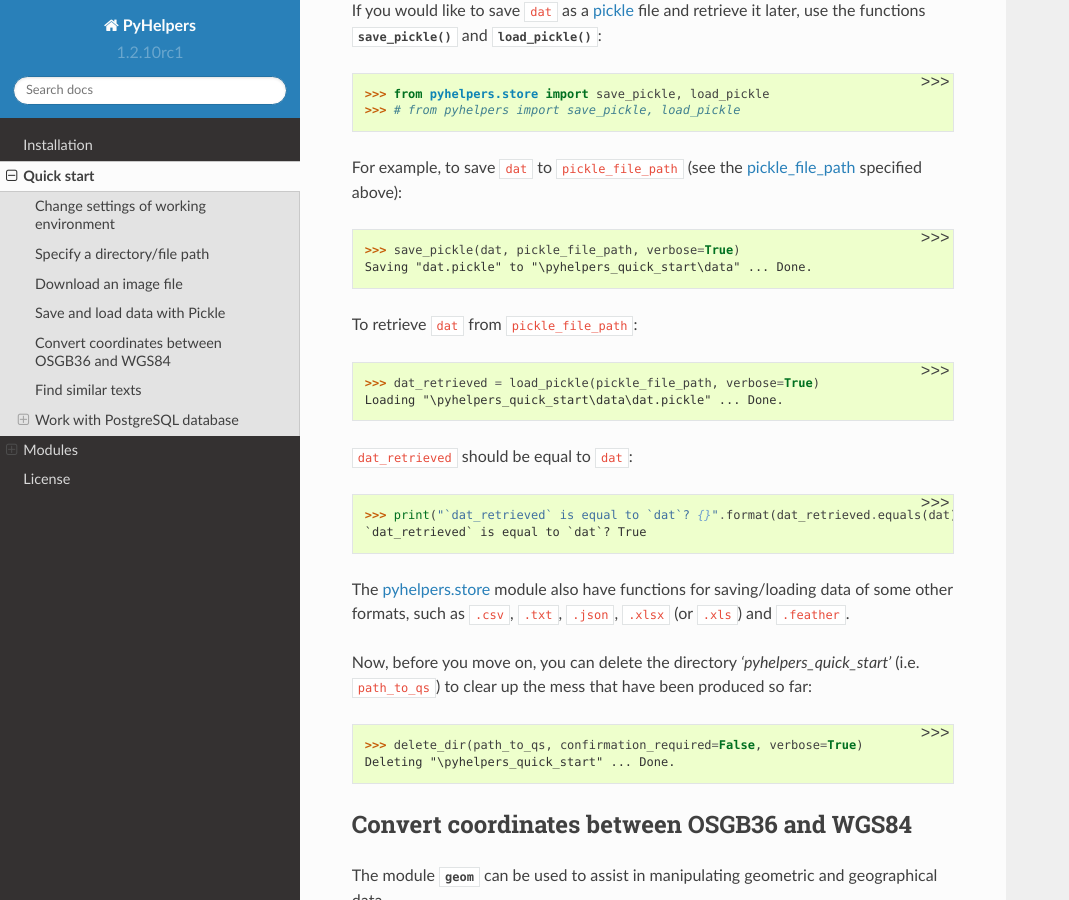
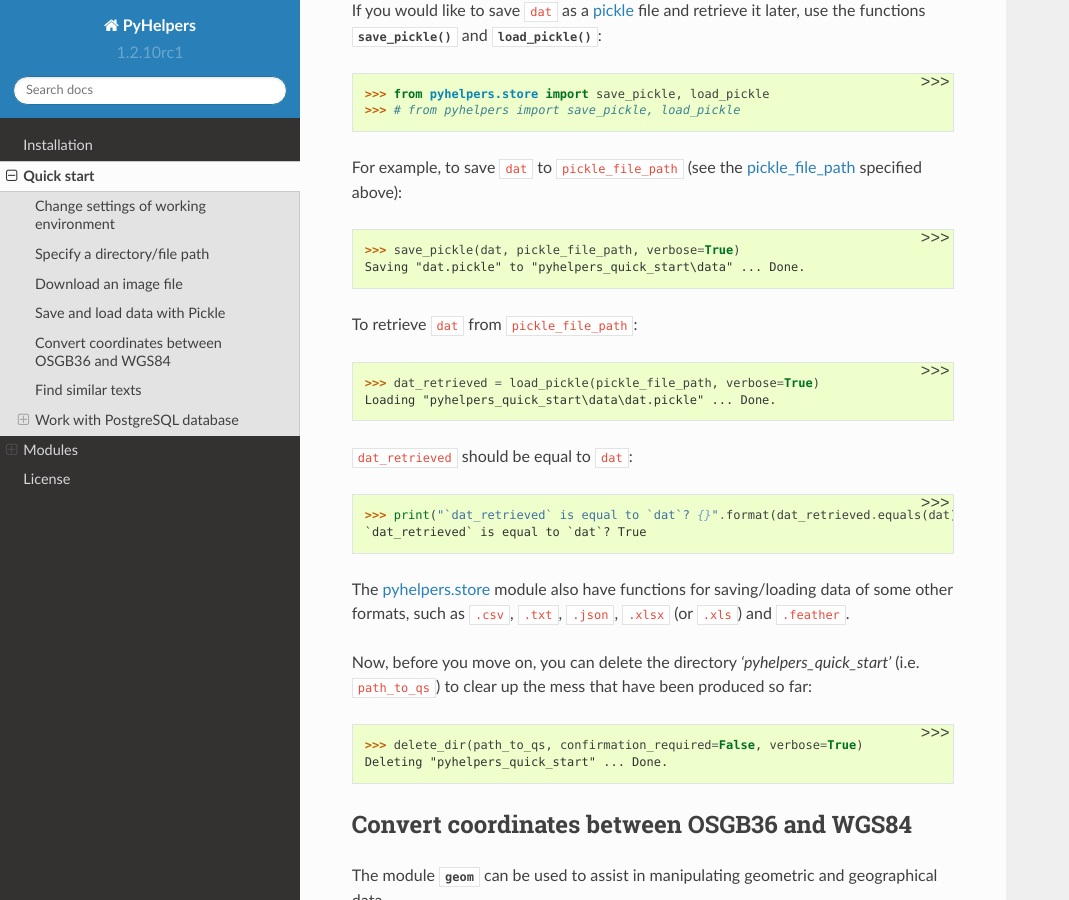
Before and after one commit to mikeqfu/pyhelpers, a Sphinx documentation site: the page built from docs/source/quick-start.rst, in a window 1280 px wide and 900 px high, scrolled down 5572 px. Shown: the whole window, without its empty margins (0-1069 px from the left). Built offline with Sphinx 7.4.7 and the Read the Docs theme 2.0.0, drawn with Linux system fonts in a browser that asks for light colours; some of the changed text lies outside the part shown.

```diff
--- a/docs/source/quick-start.rst
+++ b/docs/source/quick-start.rst
@@ -155,9 +155,9 @@ To delete the directory ``"pyhelpers_quick_start"``, you can use the function :p
     >>> from pyhelpers.dir import delete_dir  # from pyhelpers import delete_dir
 
     >>> delete_dir(path_to_qs, verbose=True)  # Delete the directory "pyhelpers_quick_start"
-    The directory "\pyhelpers_quick_start" is not empty.
+    The directory "pyhelpers_quick_start" is not empty.
     Confirmed to delete it? [No]|Yes: yes
-    Deleting "\pyhelpers_quick_start" ... Done.
+    Deleting "pyhelpers_quick_start" ... Done.
 
 
 Download an image file
@@ -214,7 +214,7 @@ Again, if you would like to delete the download directory, ``"pyhelpers_quick_st
 .. code-block:: python
 
     >>> delete_dir(path_to_qs, confirmation_required=False, verbose=True)
-    Deleting "\pyhelpers_quick_start" ... Done.
+    Deleting "pyhelpers_quick_start" ... Done.
 
 From the module :py:mod:`ops<pyhelpers.ops>`, the function :py:func:`confirmed()<pyhelpers.ops.confirmed>` may be quite helpful especially when you would like to request a confirmation before proceeding with some processes. For example:
 
@@ -282,14 +282,14 @@ For example, to save ``dat`` to ``pickle_file_path`` (see the :ref:`pickle_file_
 .. code-block:: python
 
     >>> save_pickle(dat, pickle_file_path, verbose=True)
-    Saving "dat.pickle" to "\pyhelpers_quick_start\data" ... Done.
+    Saving "dat.pickle" to "pyhelpers_quick_start\data" ... Done.
 
 To retrieve ``dat`` from ``pickle_file_path``:
 
 .. code-block:: python
 
     >>> dat_retrieved = load_pickle(pickle_file_path, verbose=True)
-    Loading "\pyhelpers_quick_start\data\dat.pickle" ... Done.
+    Loading "pyhelpers_quick_start\data\dat.pickle" ... Done.
 
 ``dat_retrieved`` should be equal to ``dat``:
 
@@ -305,7 +305,7 @@ Now, before you move on, you can delete the directory *'pyhelpers_quick_start'*
 .. code-block:: python
 
     >>> delete_dir(path_to_qs, confirmation_required=False, verbose=True)
-    Deleting "\pyhelpers_quick_start" ... Done.
+    Deleting "pyhelpers_quick_start" ... Done.
 
 
 .. _geom-examples:
```
